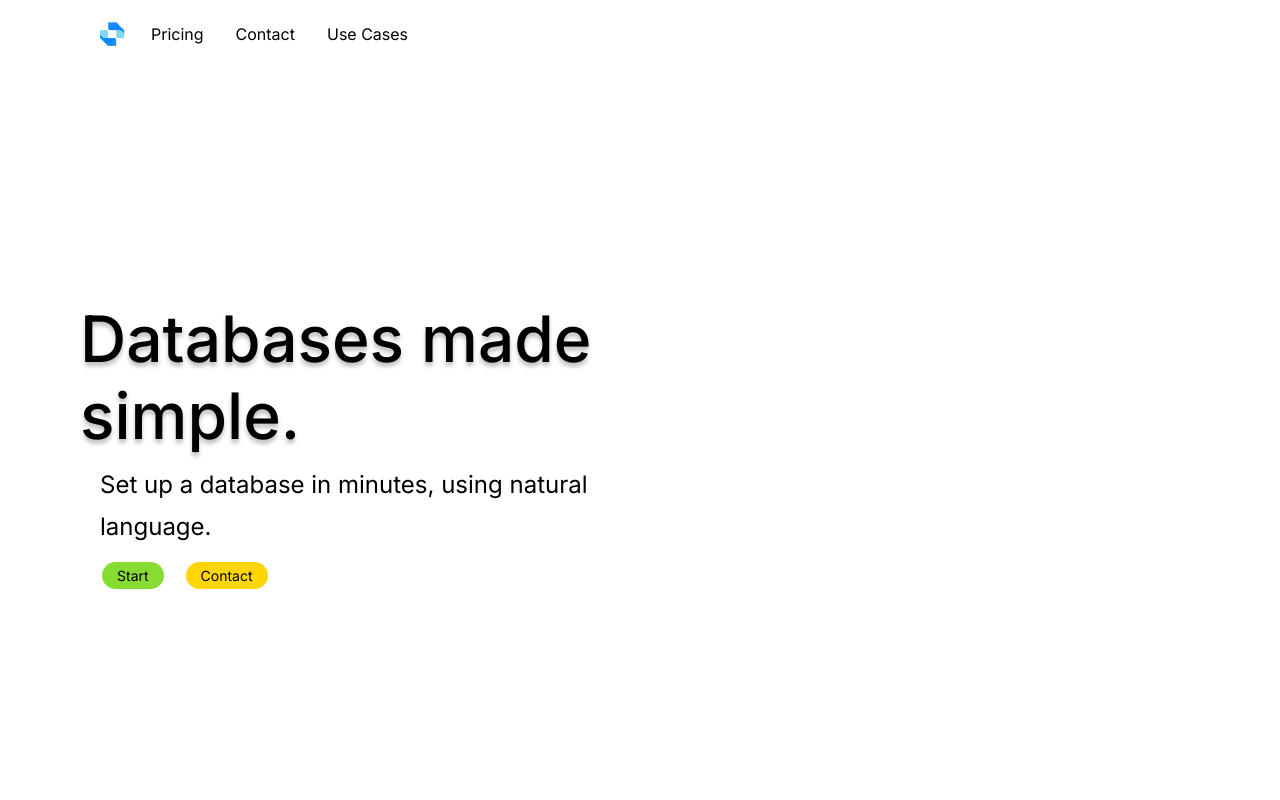
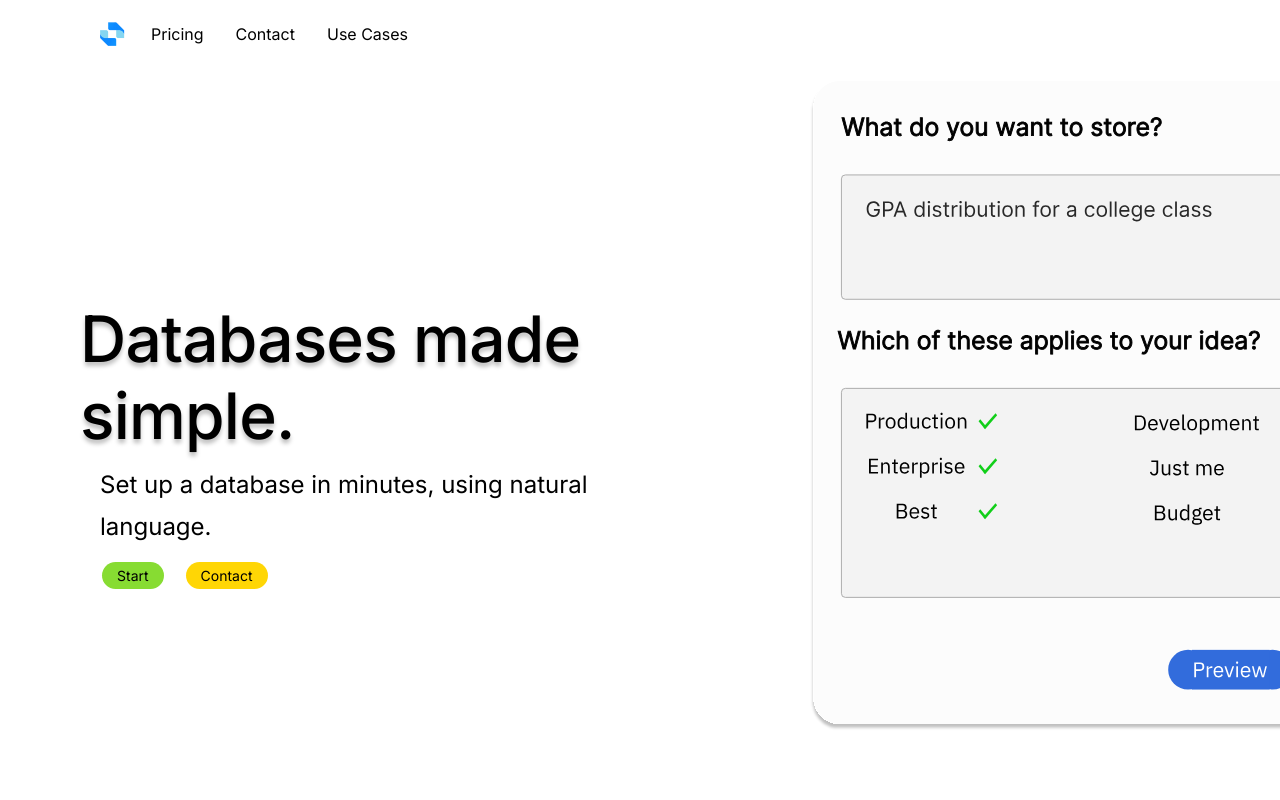
Before and after one commit to FIex-Labs/crispy-guacamole, a React (Create React App) app in the folder my-app/: page / in a window 1280 px wide. Shown: the top 800 px of the page. Built offline with nearby package versions, Linux system fonts and the light colour scheme.

Commit message:
Update LandingPage.js
Add image to landing page

```diff
--- a/my-app/src/Pages/LandingPage.js
+++ b/my-app/src/Pages/LandingPage.js
@@ -1,5 +1,7 @@
 import NavBar from "../Components/NavigationBar";
 import PillButton from "../Components/PillButton";
+import "../Styles/LandingPage.css";
+import FrontPageDemo from "../Media/FrontPageDemo.svg";
 
 export default function LandingPage() {
   return (
@@ -34,6 +36,9 @@ export default function LandingPage() {
           </PillButton>
         </div>
       </div>
+      <div className="DemoBox">
+        <img src={FrontPageDemo} alt="Product Demo"></img>
+      </div>
     </section>
   );
 }
```
